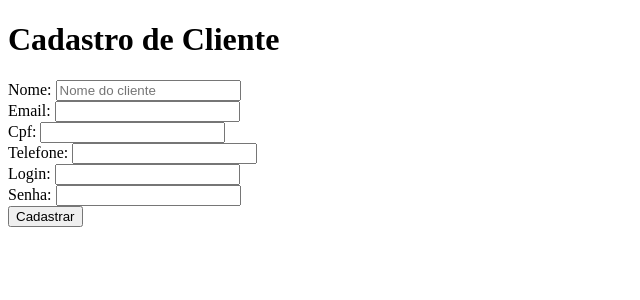
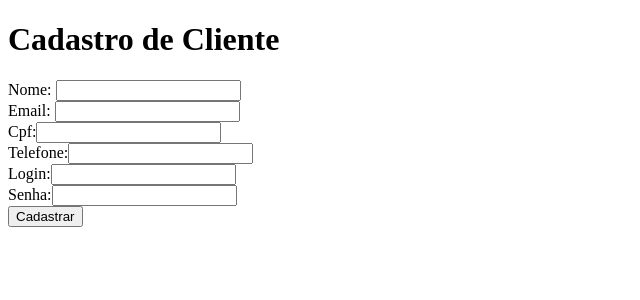
Before and after one commit to michaelfarias/petshop, a React (Create React App) app in the folder frontend/: page /cadastrarcliente in a window 1280 px wide. Shown: the top 300 px of the page, without its empty margins (0-640 px from the left). Built offline with nearby package versions, Linux system fonts and the light colour scheme.

Commit message:
Iniciando validação de campos no frontend com formik

```diff
--- a/frontend/package.json
+++ b/frontend/package.json
@@ -13,6 +13,7 @@
     "@types/react-dom": "^17.0.0",
     "axios": "^0.21.1",
     "bootstrap": "5.1.0",
+    "formik": "^2.2.9",
     "material-table": "^1.69.3",
     "react": "^17.0.2",
     "react-bootstrap": "^2.0.0-beta.5",
@@ -20,7 +21,8 @@
     "react-router-dom": "^5.2.0",
     "react-scripts": "4.0.3",
     "typescript": "^4.1.2",
-    "web-vitals": "^1.0.1"
+    "web-vitals": "^1.0.1",
+    "yup": "^0.32.9"
   },
   "scripts": {
     "start": "react-scripts start",
--- a/frontend/src/pages/CadastrarCliente.tsx
+++ b/frontend/src/pages/CadastrarCliente.tsx
@@ -1,6 +1,16 @@
 import { FormEvent, ChangeEvent, useState } from "react";
+import { Formik, Form, Field, ErrorMessage } from 'formik';
+import * as yup from 'yup';
+import api from '../services/api';
 
-import api from '../services/api';
+const sigupSchema = yup.object().shape({
+  nome: yup.string().required('Campo obrigatório'),
+  email: yup.string().email('Email inválido').required('Campo obrigatório'),
+  cpf: yup.string().required('Campo obrigatório'),
+  telefone: yup.string().required('Campo obrigatório'),
+  login: yup.string().required('Campo obrigatório'),
+  senha: yup.string().required('Campo obrigatório')
+})
 
 export function CadastrarCliente() {
 
@@ -34,7 +44,48 @@ export function CadastrarCliente() {
   return (
     <div>
       <h1>Cadastro de Cliente</h1>
-            <form onSubmit={handleCadastrarCliente}>
+
+      <Formik
+        initialValues={{
+          nome: '',
+          email: '',
+          cpf: '',
+          telefone: '',
+          login: '',
+          senha: ''
+        }}
+        validationSchema={sigupSchema}
+        onSubmit={values => {
+          console.log(values)
+        }}
+      >
+        {
+          () => (
+            <Form>
+              Nome: <Field name="nome" />
+              <ErrorMessage name='nome' /><br />
+
+              Email: <Field name="email" />
+              <ErrorMessage name='email' /><br />
+
+              Cpf:<Field name="cpf" />
+              <ErrorMessage name="cpf" /><br />
+
+              Telefone:<Field name="telefone" />
+              <ErrorMessage name="telefone" /><br />
+
+              Login:<Field name="login" />
+              <ErrorMessage name="login" /><br />
+
+              Senha:<Field name="senha" type="password" />
+              <ErrorMessage name="senha" /><br />
+
+              <button type='submit'>Cadastrar</button>
+            </Form>
+          )
+        }
+      </Formik>
+      {/* <form onSubmit={handleCadastrarCliente}>
                 Nome:  <input type="text" placeholder="Nome do cliente" name="nome" onChange={event => { setValues({ ...values, [event.target.name]: event.target.value }) }} /><br />
                 Email: <input type="email" name="email" onChange={handleSetState} /><br />
                 Cpf: <input type="text" name="cpf" onChange={handleSetState} /><br />
@@ -44,7 +95,7 @@ export function CadastrarCliente() {
                 <button type="submit">
                     Cadastrar
                 </button>
-            </form>
+            </form> */}
     </div>
   );
 }
```
Also changed, not shown: 1 other file (tests, documents, lock files or other folders). Lines whose indentation alone changed are shown as unchanged.
